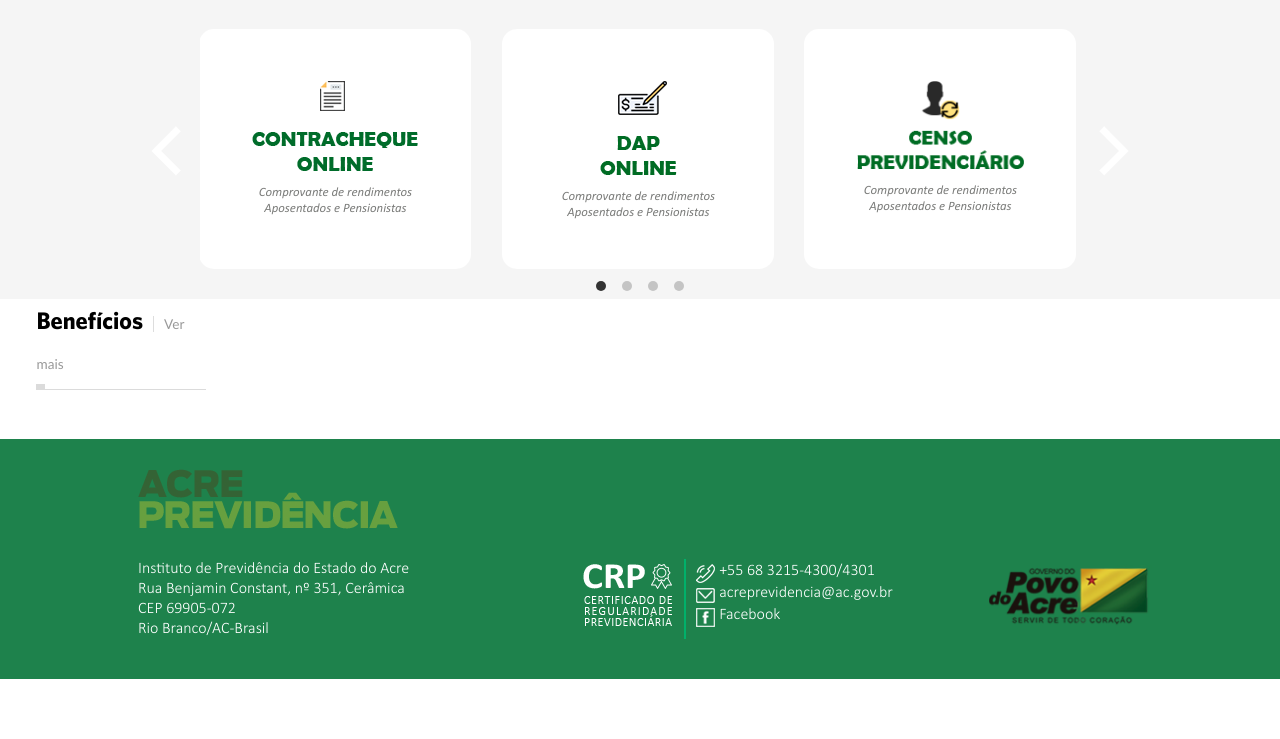
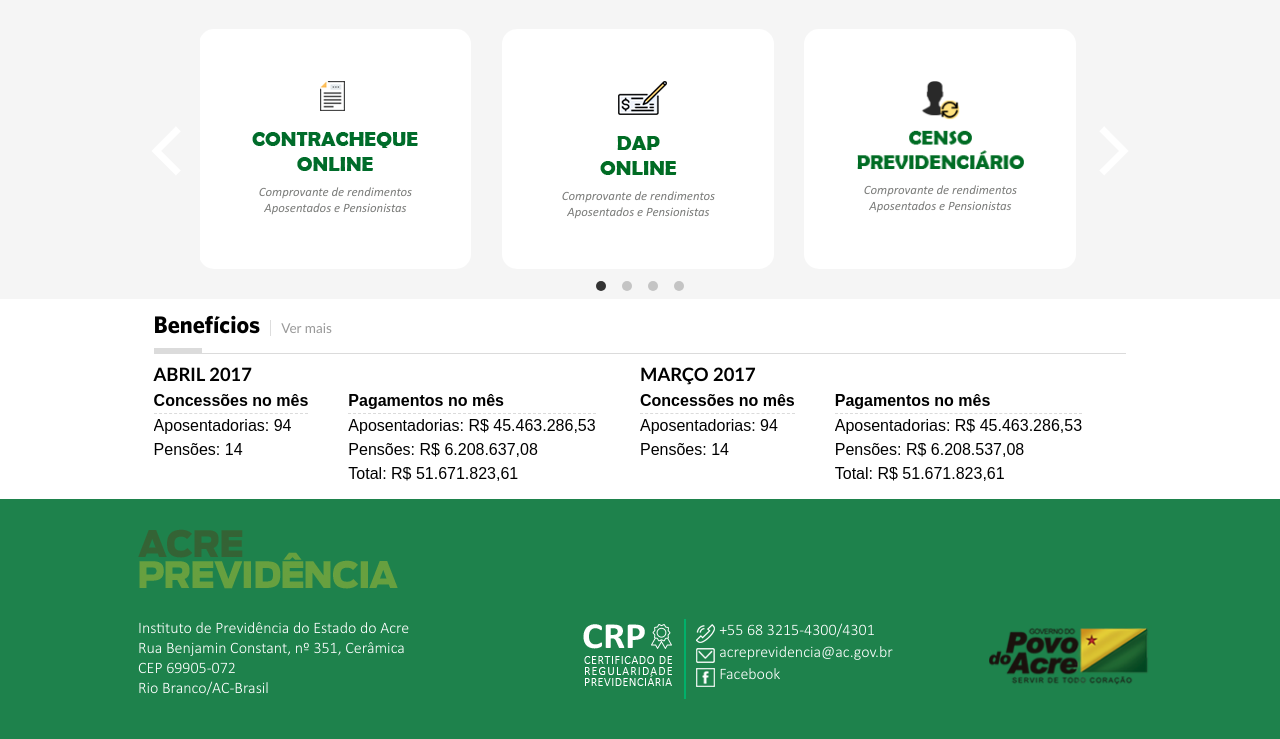
Before and after one commit to gilmarmeneses/acreprev, a PHP site: page / in a window 1280 px wide. Shown: the part 1187-1926 px from the top of the page. Before the commit the page ends 1866 px from the top, so only its background shows below. Run offline with PHP 8.4, Linux system fonts and the light colour scheme.

Commit message:
index, add img, update mobile

```diff
--- a/index.php
+++ b/index.php
@@ -101,44 +101,53 @@
 			</div>
 	</section>
 </section>
-<section class="beneficios">
-	<section class="beneficios-conteiner">
+<div class="wrap-beneficios">
+<div class="conteudo-beneficios">
 	<div class="destaque-categoria">
 		<span>Benefícios</span><a href="#">Ver mais</a>
 		<hr style="width: 5%;color:#333;border-top: 5px solid #dbdbdb" />
 		<hr style="width: 100%;color:#333;border-top: 1px solid #dbdbdb" />
 	</div>
-	<!--
-	<ul>
-		<li class="beneficios-mes">ABRIL 2017</li>
-		<li>Concessões no mês</li>
-		<li>Aposentadorias</li>
-		<li>Pensões</li>
-	</ul>
-		<hr />
-	<ul>
-		<li>Pagamentos no mês</li>
-		<li>Aposentadorias</li>
-		<li>R$ 45.463.286,53</li>
-		<li>Pensões:</li>
-		<li>R$ 6.208.637,08</li>
-		<li>Total</li>
-		<li>R$ 51.671.823,61</li>
-	</ul>
-	</hr >
-	<ul>
-		<li class="beneficios-mes">MARÇO 2017</li>
-		<li>Concessões no mês</li>
-		<li>Aposentadorias</li>
-		<li>Pensões</li>
-		<li>Pagamentos no mês</li>
-		<li>Aposentadorias</li>
-		<li>R$ 45.463.286,53</li>
-		<li>Pensões: 2860</li>
-		<li>R$ 6.208.537,08</li>
-		<li>Total: 13.329</li>
-		<li>R$ 51.671.823,61</li>
-	</ul> -->
-	</section>
+
+
+<section class="beneficios">
+	<div class="box-header-abril">
+		<h4>ABRIL 2017</h4>
+		<ul class="box-beneficio">
+			<li><strong>Concessões no mês</strong></li>
+			<hr style="border-bottom: 1px dashed #dbdbdb;" />
+			<li>Aposentadorias: 94</li>
+			<li>Pensões: 14</li>
+		</ul>
+
+		<ul class="box-beneficio">
+			<li><strong>Pagamentos no mês</strong></li>
+			<hr style="border-bottom: 1px dashed #dbdbdb;" />
+			<li>Aposentadorias: R$ 45.463.286,53</li>
+			<li>Pensões: R$ 6.208.637,08</li>
+			<li>Total: R$ 51.671.823,61</li>
+		</ul>
+
+	</div>
+	<div class="box-header-marco">
+		<h4>MARÇO 2017</h4>
+		<ul class="box-beneficio">
+			<li><strong>Concessões no mês</strong></li>
+			<hr style="border-bottom: 1px dashed #dbdbdb;" />
+			<li>Aposentadorias: 94</li>
+			<li>Pensões: 14</li>
+		</ul>
+
+		<ul class="box-beneficio">
+			<li><strong>Pagamentos no mês</strong></li>
+			<hr style="border-bottom: 1px dashed #dbdbdb;" />
+			<li>Aposentadorias: R$ 45.463.286,53</li>
+			<li>Pensões: R$ 6.208.537,08</li>
+			<li><span>Total:</span> R$ 51.671.823,61</li>
+		</ul>
+
+	</div>
 </section>
+</div>
+</div>
 <?php include_once('footer.php');?>
```
Also changed, not shown: historico.php (+9 -5 lines), img/index/tb-institucional.jpg (added).
